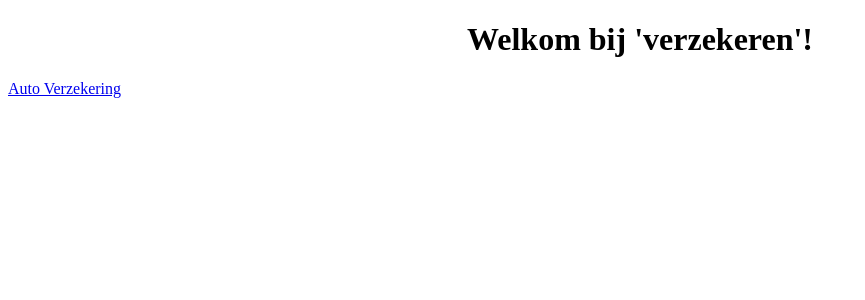
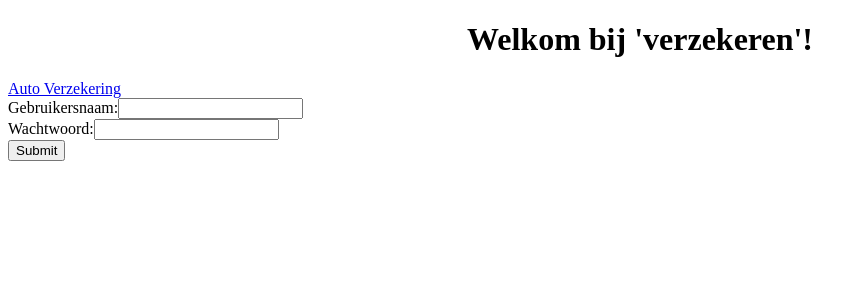
Before and after one commit to marijn-harvest/verzekeren-frontend, an Angular app: page /login in a window 1280 px wide. Before the commit this address led to /. Shown: the top 300 px of the page, without its empty margins (0-865 px from the left). Built offline with nearby package versions, Linux system fonts and the light colour scheme.

Commit message:
login toegevoegd

```diff
--- a/src/app/app.module.ts
+++ b/src/app/app.module.ts
@@ -6,11 +6,13 @@ import { FormsModule } from '@angular/forms';
 
 import { AppComponent } from './app.component';
 import { AutoVerzekeringCreateComponent } from './auto-verzekering-create/auto-verzekering-create.component';
+import { LoginComponent } from './login/login.component';
 
 @NgModule({
   declarations: [
     AppComponent,
-    AutoVerzekeringCreateComponent
+    AutoVerzekeringCreateComponent,
+    LoginComponent
   ],
   imports: [
     FormsModule,
--- /dev/null
+++ b/src/app/login.service.ts
@@ -0,0 +1,30 @@
+import { Injectable } from '@angular/core';
+import { HttpClient, HttpHeaders } from '@angular/common/http';
+
+import { environment } from '../environments/environment';
+
+@Injectable({
+  providedIn: 'root'
+})
+export class LoginService {
+  API_URL = environment.apiUrl;
+
+  authenticated = false;
+
+  constructor(private http: HttpClient) { }
+
+  authenticate(credentials, callback) {
+    const headers = new HttpHeaders(credentials ? {
+      authorization : 'Basic ' + btoa(credentials.username + ':' + credentials.password)
+    } : {});
+
+    this.http.get(`${this.API_URL}/user/`, {headers: headers}).subscribe(response => {
+      if (response['name']) {
+        this.authenticated = true;
+      } else {
+        this.authenticated = false;
+      }
+      return callback && callback();
+    });
+  }
+}
--- /dev/null
+++ b/src/app/login/login.component.html
@@ -0,0 +1,14 @@
+<div class="alert alert-danger" [hidden]="!error">
+	There was a problem logging in. Please try again.
+</div>
+<form role="form" (submit)="login()">
+	<div class="form-group">
+		<label for="username">Gebruikersnaam:</label>
+		<input type="text" class="form-control" id="username" name="username" [(ngModel)]="credentials.username" />
+	</div>
+	<div class="form-group">
+		<label for="password">Wachtwoord:</label>
+		<input type="password" class="form-control" id="password" name="password" [(ngModel)]="credentials.password" />
+	</div>
+	<button type="submit" class="btn btn-primary">Submit</button>
+</form>
--- /dev/null
+++ b/src/app/login/login.component.ts
@@ -0,0 +1,24 @@
+import { Component, OnInit } from '@angular/core';
+import { LoginService } from '../login.service';
+import { Router } from '@angular/router';
+
+@Component({
+  selector: 'app-login',
+  templateUrl: './login.component.html',
+  styleUrls: ['./login.component.css']
+})
+export class LoginComponent implements OnInit {
+  credentials = {username: '', password: ''};
+
+  constructor(private loginService: LoginService, private router: Router) { }
+
+  ngOnInit() {
+  }
+
+  login() {
+    this.loginService.authenticate(this.credentials, () => {
+      this.router.navigateByUrl('/auto-verzekering');
+    });
+    return false;
+  }
+}
```
Also changed, not shown: src/app/app-routing.module.ts (+4 -5 lines), src/app/login/login.component.css (added), 2 other files (tests, documents, lock files or other folders).
